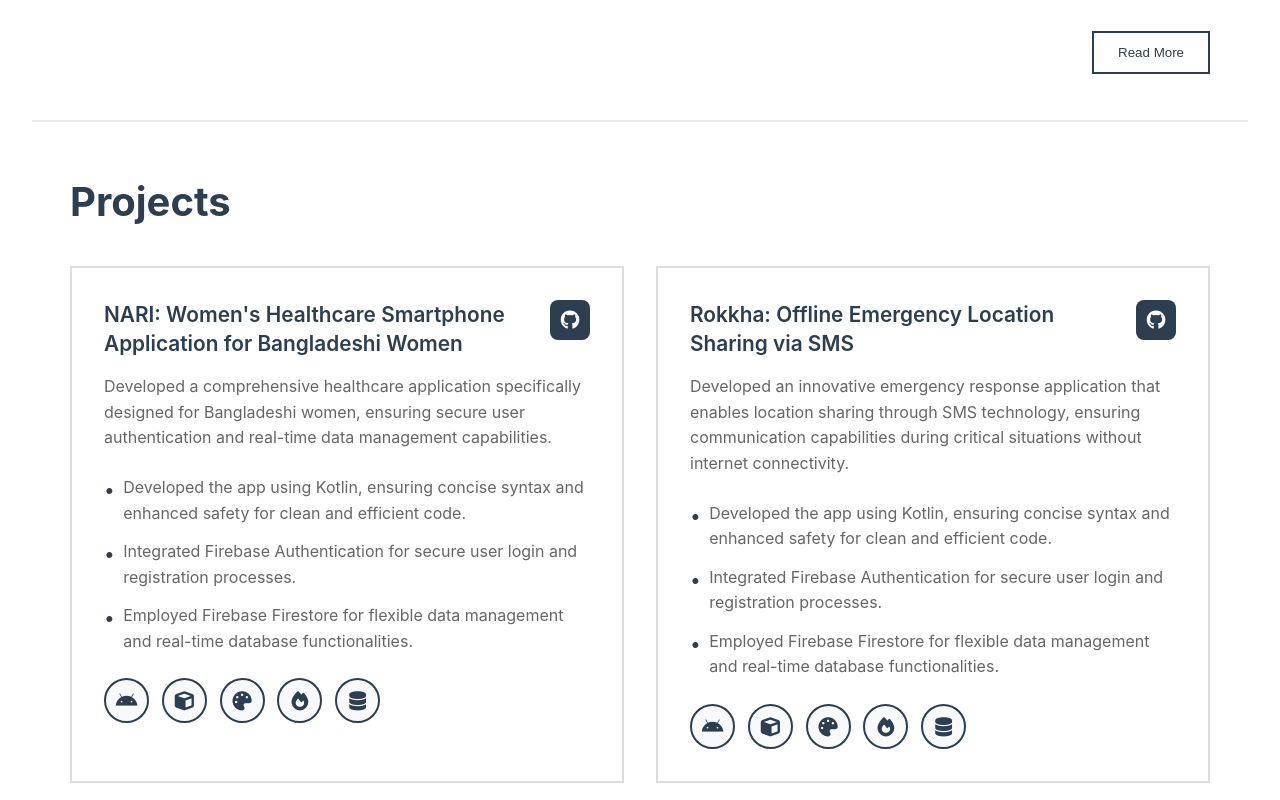
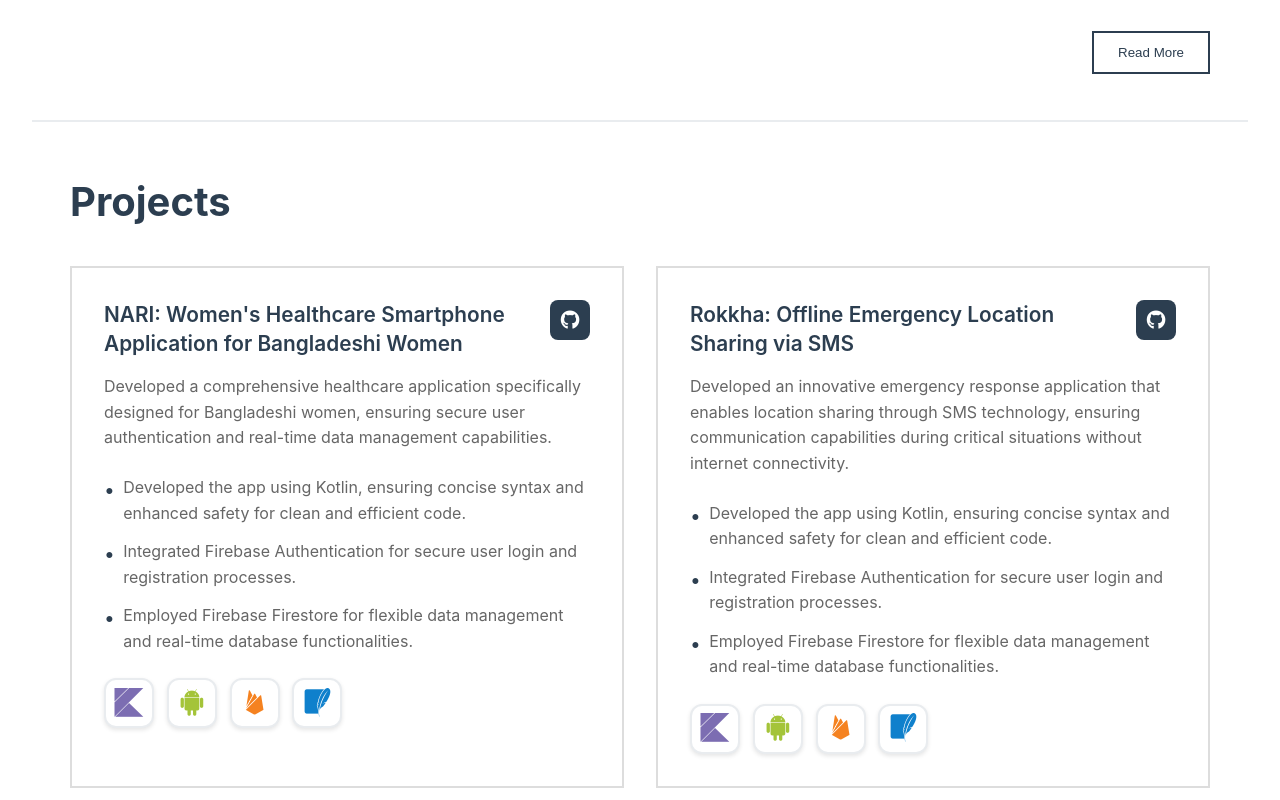
Before and after one commit to SumitKumarKar01/SumitKumarKar01, a plain HTML site: page index.html in a window 1280 px wide. Shown: the part 2420-3220 px from the top of the page. Drawn offline with nearby package versions, Linux system fonts and the light colour scheme.

Commit message:
updated icons

```diff
--- a/css/style.css
+++ b/css/style.css
@@ -515,22 +515,25 @@ nav a:hover {
   display: flex;
   align-items: center;
   justify-content: center;
-  width: 45px;
-  height: 45px;
-  background: #f8f9fa;
-  border: 2px solid #2c3e50;
-  border-radius: 50%;
-  color: #2c3e50;
-  font-size: 1.2rem;
+  width: 50px;
+  height: 50px;
+  background: #fff;
+  border: 2px solid #e9ecef;
+  border-radius: 12px;
+  font-size: 1.8rem;
   transition: all 0.3s ease;
   cursor: help;
+  box-shadow: 0 2px 4px rgba(0, 0, 0, 0.1);
 }
 
 .tech-icon:hover {
-  background: #2c3e50;
-  color: white;
   transform: translateY(-3px);
-  box-shadow: 0 4px 12px rgba(44, 62, 80, 0.2);
+  box-shadow: 0 6px 16px rgba(0, 0, 0, 0.15);
+  border-color: #2c3e50;
+}
+
+.tech-icon i {
+  font-size: 1.8rem;
 }
 
 .tech-tag {
--- a/index.html
+++ b/index.html
@@ -6,6 +6,7 @@
   <title>Sumit Kumar Kar</title>
   <link rel="stylesheet" href="css/style.css">
   <link rel="stylesheet" href="https://cdnjs.cloudflare.com/ajax/libs/font-awesome/6.4.0/css/all.min.css">
+  <link rel="stylesheet" href="https://cdn.jsdelivr.net/gh/devicons/devicon@v2.15.1/devicon.min.css">
 </head>
 <body>
   <header>
@@ -180,19 +181,16 @@
             </div>
             <div class="project-technologies">
               <span class="tech-icon" title="Kotlin">
-                <i class="fab fa-android"></i>
+                <i class="devicon-kotlin-plain colored"></i>
               </span>
-              <span class="tech-icon" title="Jetpack Compose">
-                <i class="fas fa-cube"></i>
-              </span>
-              <span class="tech-icon" title="Material Design 3">
-                <i class="fas fa-palette"></i>
+              <span class="tech-icon" title="Android">
+                <i class="devicon-android-plain colored"></i>
               </span>
               <span class="tech-icon" title="Firebase">
-                <i class="fas fa-fire"></i>
+                <i class="devicon-firebase-plain colored"></i>
               </span>
               <span class="tech-icon" title="SQLite">
-                <i class="fas fa-database"></i>
+                <i class="devicon-sqlite-plain colored"></i>
               </span>
             </div>
           </div>
@@ -214,19 +212,16 @@
             </div>
             <div class="project-technologies">
               <span class="tech-icon" title="Kotlin">
-                <i class="fab fa-android"></i>
+                <i class="devicon-kotlin-plain colored"></i>
               </span>
-              <span class="tech-icon" title="Jetpack Compose">
-                <i class="fas fa-cube"></i>
-              </span>
-              <span class="tech-icon" title="Material Design 3">
-                <i class="fas fa-palette"></i>
+              <span class="tech-icon" title="Android">
+                <i class="devicon-android-plain colored"></i>
               </span>
               <span class="tech-icon" title="Firebase">
-                <i class="fas fa-fire"></i>
+                <i class="devicon-firebase-plain colored"></i>
               </span>
               <span class="tech-icon" title="SQLite">
-                <i class="fas fa-database"></i>
+                <i class="devicon-sqlite-plain colored"></i>
               </span>
             </div>
           </div>
```
